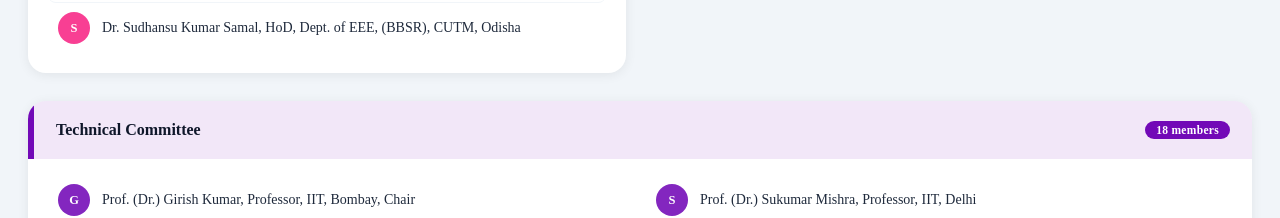
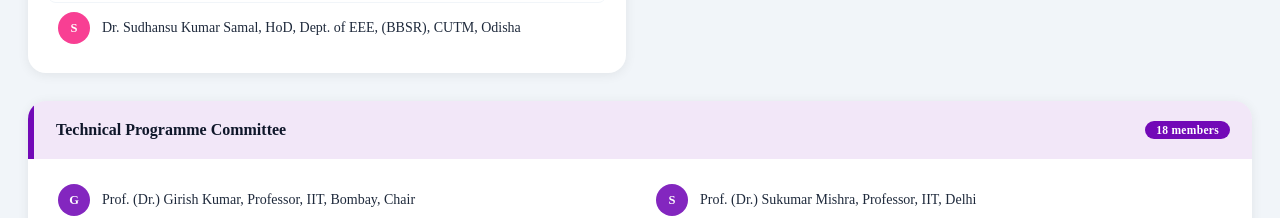
Before and after one commit to krushayu/SCOPES-2027, a React (Create React App) app: page /committee in a window 1280 px wide. Shown: the part 2460-2678 px from the top of the page. Built offline with nearby package versions, Linux system fonts and the light colour scheme.

Commit message:
Update Committee.js

```diff
--- a/src/Pages/Committee.js
+++ b/src/Pages/Committee.js
@@ -132,7 +132,7 @@
     },
     {
       id: 'technical',
-      title: 'Technical Committee',
+      title: 'Technical Programme Committee',
       color: '#7209B7',
       members: [
         'Prof. (Dr.) Girish Kumar, Professor, IIT, Bombay, Chair',
```
